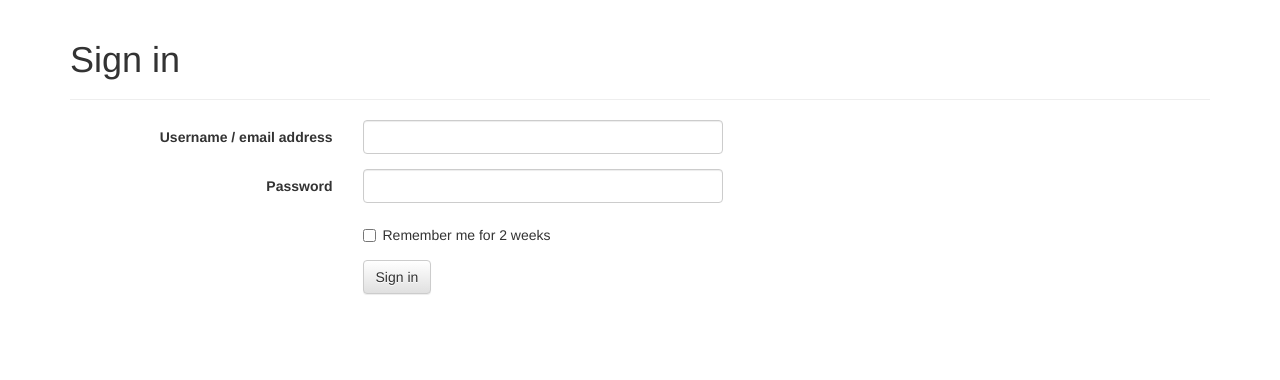
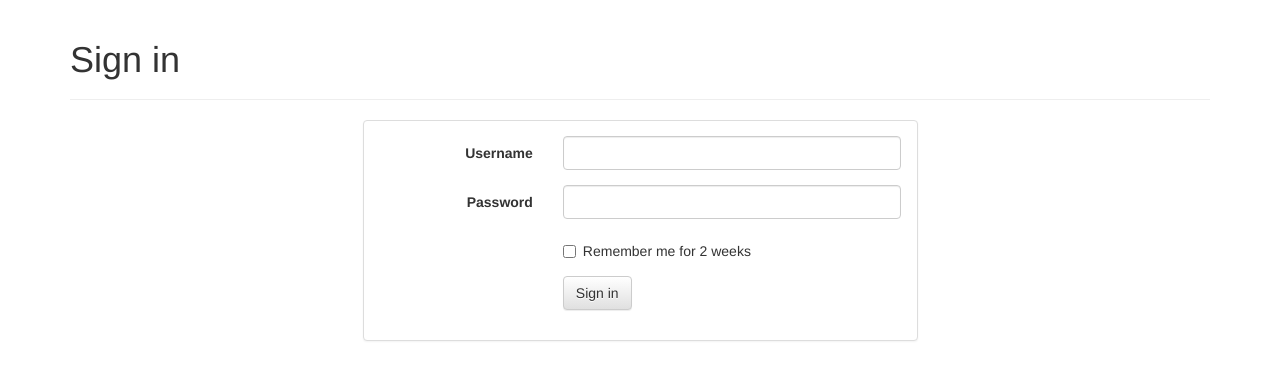
Before and after one commit to anwarishak/rangka, a PHP site: page /rangka/templates/sign_in.php in a window 1280 px wide. Shown: the top 380 px of the page. Run offline with PHP 8.4, Linux system fonts and the light colour scheme.

Commit message:
Improvements to sign-in form presentation

```diff
--- a/rangka/templates/sign_in.php
+++ b/rangka/templates/sign_in.php
@@ -8,33 +8,45 @@ include 'header.php';
   <h1>Sign in</h1>
 </div>
 
+<div class="row">
+  <div class="col-md-offset-3 col-md-6">
+    <div class="panel panel-default">
+      <div class="panel-body">
+
+        <!--div class="alert alert-danger">Incorrect sign in details</div-->
+
         <form class="form-horizontal" role="form" method="post" action="/sign-in">
           <div class="form-group">
-    <label for="email" class="col-md-3 control-label">Username / email address</label>
-    <div class="col-md-4">
+            <label for="email" class="col-md-4 control-label">Username</label>
+            <div class="col-md-8">
               <input type="email" id="email" name="email" class="form-control" value="" maxlength="128" />
             </div>
           </div>
           <div class="form-group">
-    <label for="password" class="col-md-3 control-label">Password</label>
-    <div class="col-md-4">
+            <label for="password" class="col-md-4 control-label">Password</label>
+            <div class="col-md-8">
               <input type="password" name="password" class="form-control" />
             </div>
           </div>
           <div class="form-group">
-    <div class="col-md-offset-3 col-md-4">
+            <div class="col-md-offset-4 col-md-8">
               <div class="checkbox">
                 <label><input type="checkbox" id="remember" name="remember" value="1"> Remember me for 2 weeks</label>
               </div>
             </div>
           </div>
           <div class="form-group">
-    <div class="col-md-offset-3 col-md-4">
+            <div class="col-md-offset-4 col-md-8">
               <button type="submit" class="btn btn-default">Sign in</button>
             </div>
           </div>
         </form>
 
+      </div>
+    </div>
+  </div>
+</div>
+
 <?php
 
 include 'footer.php';
```
Lines whose indentation alone changed are shown as unchanged.
